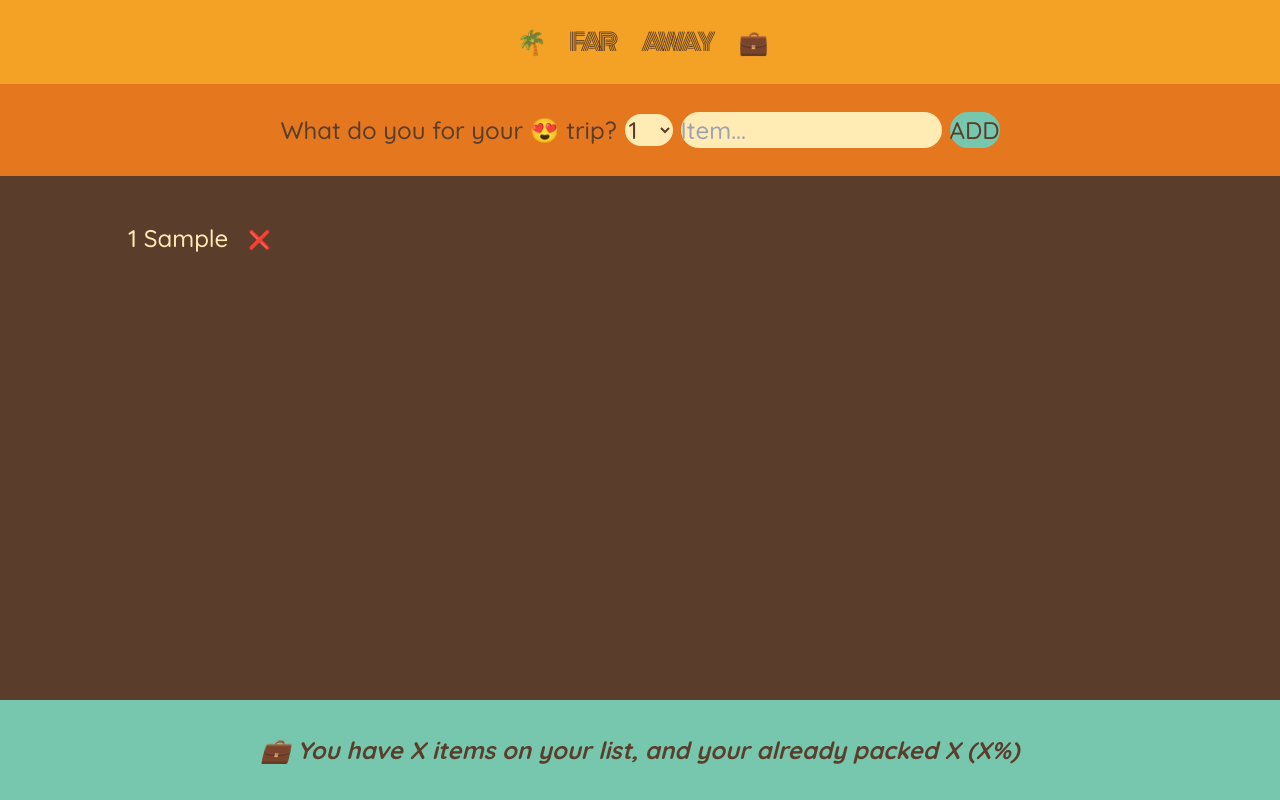
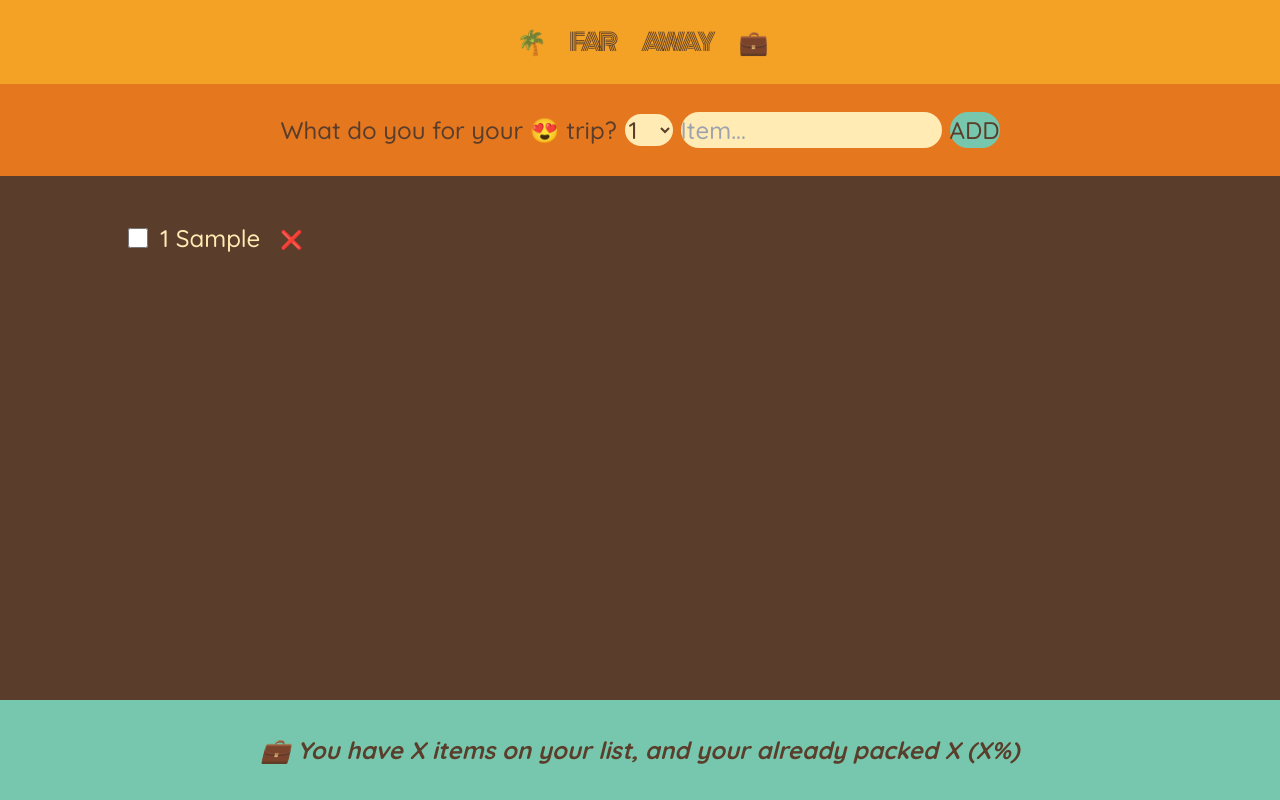
Before and after one commit to JeffDanielle/travel-list, a React (Vite) app: page / in a window 1280 px wide. Both pictures are taken after typing "Sample" into the empty fields and a click on the button "ADD". Built offline with nearby package versions, Linux system fonts and the light colour scheme.

Commit message:
83. Updating an Item: Complex Immutable Data Operation -8min

```diff
--- a/src/App.jsx
+++ b/src/App.jsx
@@ -15,11 +15,20 @@ function App() {
   const handleDelete = (id) => {
     setListItems((items) => items.filter((item) => item.id !== id))
   }
+
+  const handleCheck = (id) => {
+    setListItems((items) =>
+      items.map((item) =>
+        item.id === id ? { ...item, packed: !item.packed } : item
+      )
+    )
+  }
+  console.log(listItems)
   return (
     <div className='app'>
       <Logo />
       <Form handleAddList={handleAdd} />
-      <PackingList items={listItems} onDelete={handleDelete} />
+      <PackingList items={listItems} onDelete={handleDelete} onCheck={handleCheck} />
       <Stats />
     </div>
   )
--- a/src/components/ItemRender.jsx
+++ b/src/components/ItemRender.jsx
@@ -1,6 +1,7 @@
-const itemRender = ({ item, onDelete }) => {
+const itemRender = ({ item, onDelete, onCheck }) => {
     return (
         <li>
+            <input type="checkbox" value={item.packed} onChange={() => onCheck(item.id)} />
             <span style={item.packed ? { textDecoration: 'line-through' } : { textDecoration: 'none' }}>
                 {item.quantity} {item.description}
             </span>
--- a/src/components/PackingList.jsx
+++ b/src/components/PackingList.jsx
@@ -1,12 +1,12 @@
 import itemData from '../data/itemData.jsx'
 import Item from './ItemRender.jsx'
 
-const PackingList = ({ items, onDelete }) => {
+const PackingList = ({ items, onDelete, onCheck }) => {
     return (
         <div className="list" style={{ overflow: 'hidden' }}>
             <ul style={{ overflow: 'hidden' }}>
                 {items.map((item) => {
-                    return <Item key={item.id} item={item} onDelete={onDelete} />
+                    return <Item key={item.id} item={item} onDelete={onDelete} onCheck={onCheck} />
                 })}
             </ul>
         </div>
```
